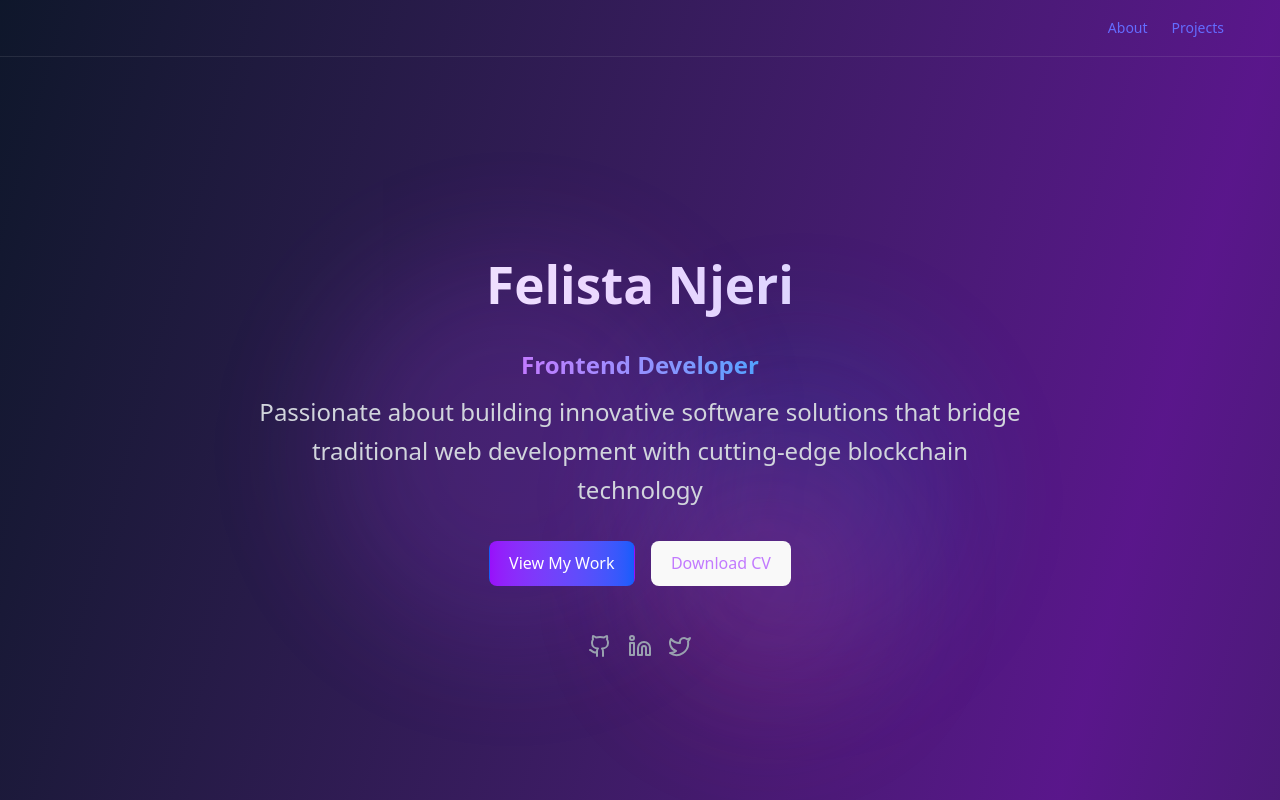
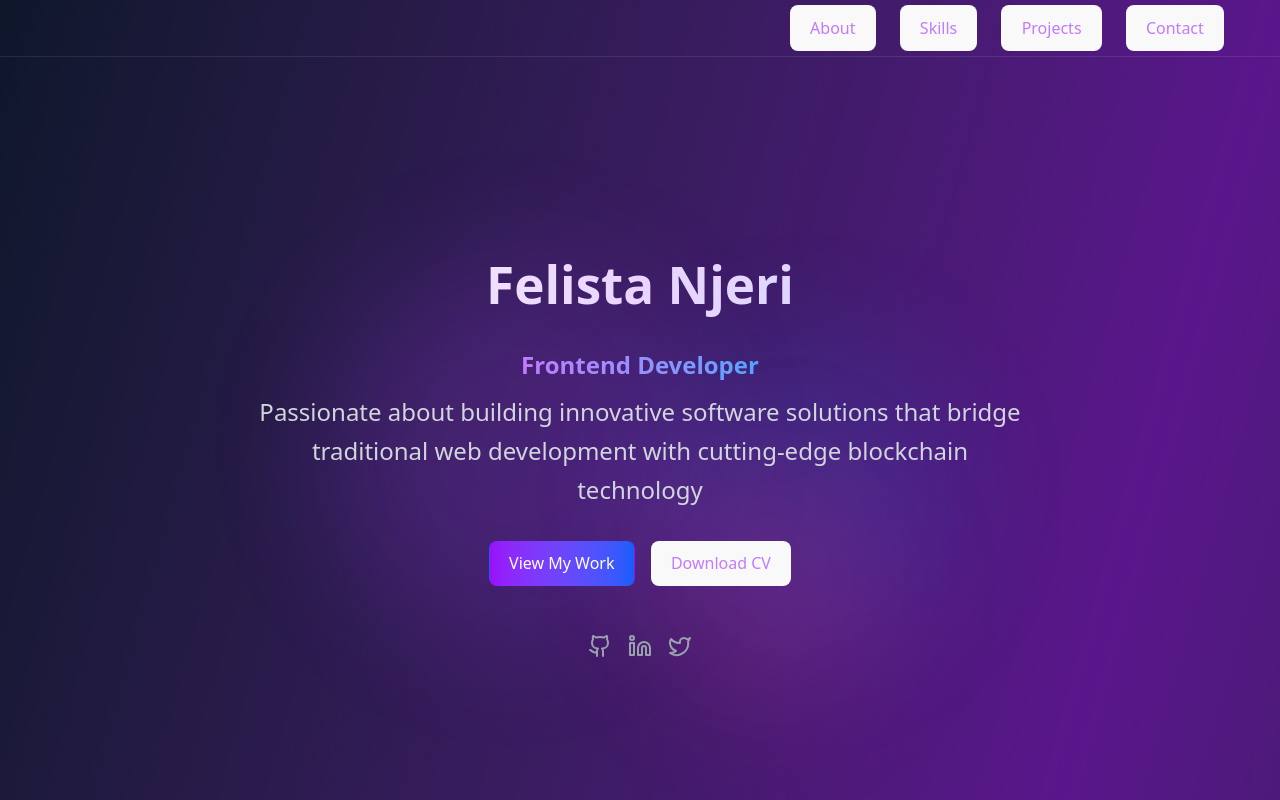
Before and after one commit to Felista-Njeri/portfolio, a React (Vite) app: page / in a window 1280 px wide. Shown: the top 800 px of the page. Built offline with nearby package versions, Linux system fonts and the light colour scheme.

Commit message:
feat: add mobile navigation

```diff
--- a/src/components/Navbar.tsx
+++ b/src/components/Navbar.tsx
@@ -1,25 +1,76 @@
+import { useState } from "react";
+import { Menu, X } from "lucide-react";
+
 const Navbar = () => {
+  const [isMobileMenuOpen, setIsMobileMenuOpen] = useState(false);
+
+  const scrollToSection = (id: string) => {
+    const element = document.getElementById(id);
+    if (element) {
+      element.scrollIntoView({ behavior: "smooth" });
+      setIsMobileMenuOpen(false);
+    }
+  };
+
   const navLinks = [
-    { name: "About", href: "#about" },
-    // { name: "Skills", href: "#skills" },
-    { name: "Projects", href: "#projects" },
+    { name: "About", href: "about" },
+    { name: "Skills", href: "skills" },
+    { name: "Projects", href: "projects" },
+    { name: "Contact", href: "contact" },
   ];
 
   return (
     <header className="container m-auto sticky top-0 z-50 border-b border-border/10 overflow-x-hidden">
       <div className="container m-auto h-14 flex items-center pr-4 overflow-x-hidden">
-        <a href="#" className="text-2xl font-bold hidden">FN</a>
-        <nav className="ml-auto flex items-center space-x-6 pr-10">
+        <nav className="ml-auto hidden md:flex items-center space-x-6 pr-10">
           {navLinks.map((link) => (
-            <a key={link.name} href={link.href} className="text-sm font-medium">
+            <button
+              key={link.name}
+              onClick={() => scrollToSection(link.href)}
+              className="text-purple-400"
+            >
               {link.name}
-            </a>
+            </button>
           ))}
-          {/* <button className="text-white bg-white">
-            <a href="#contact" className="text-white">Contact Me</a>
-          </button> */}
         </nav>
+        {/* Mobile Menu Button */}
+        <button
+          className="ml-auto md:hidden text-purple-400"
+          onClick={() => setIsMobileMenuOpen(!isMobileMenuOpen)}
+          aria-label="Toggle menu"
+        >
+          {isMobileMenuOpen ? <X size={24} /> : <Menu size={24} />}
+        </button>
       </div>
+      {/* Mobile Navigation */}
+      {isMobileMenuOpen && (
+        <div className="md:hidden py-6 space-y-4 animate-fade-in bg-slate-900">
+          <button
+            onClick={() => scrollToSection("about")}
+            className="text-purple-400 block w-full text-left hover:text-primary transition-smooth font-medium py-2"
+          >
+            About
+          </button>
+          <button
+            onClick={() => scrollToSection("skills")}
+            className="text-purple-400 block w-full text-left hover:text-primary transition-smooth font-medium py-2"
+          >
+            Skills
+          </button>
+          <button
+            onClick={() => scrollToSection("projects")}
+            className="text-purple-400 block w-full text-left hover:text-primary transition-smooth font-medium py-2"
+          >
+            Projects
+          </button>
+          <button
+            onClick={() => scrollToSection("contact")}
+            className="text-purple-400 block w-full text-left hover:text-primary transition-smooth font-medium py-2"
+          >
+            Contact
+          </button>
+        </div>
+      )}
     </header>
   );
 };
```
